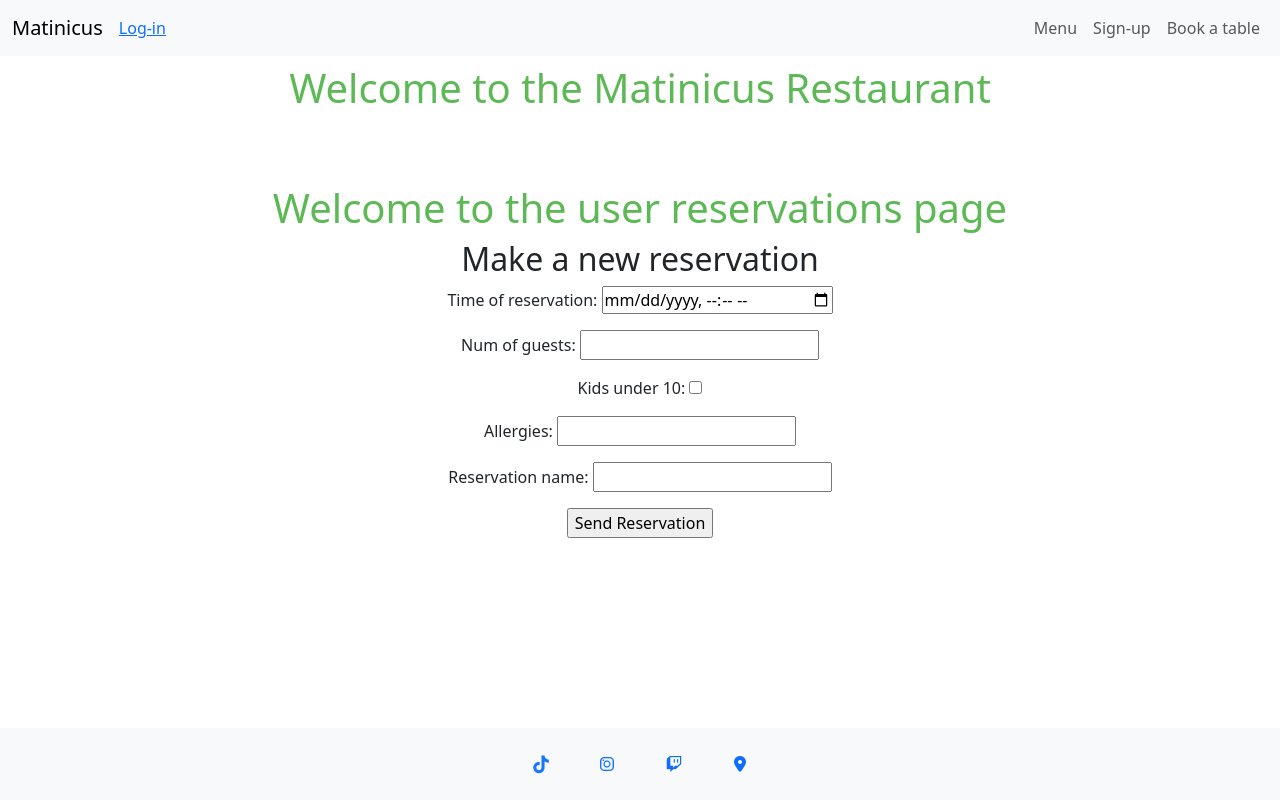
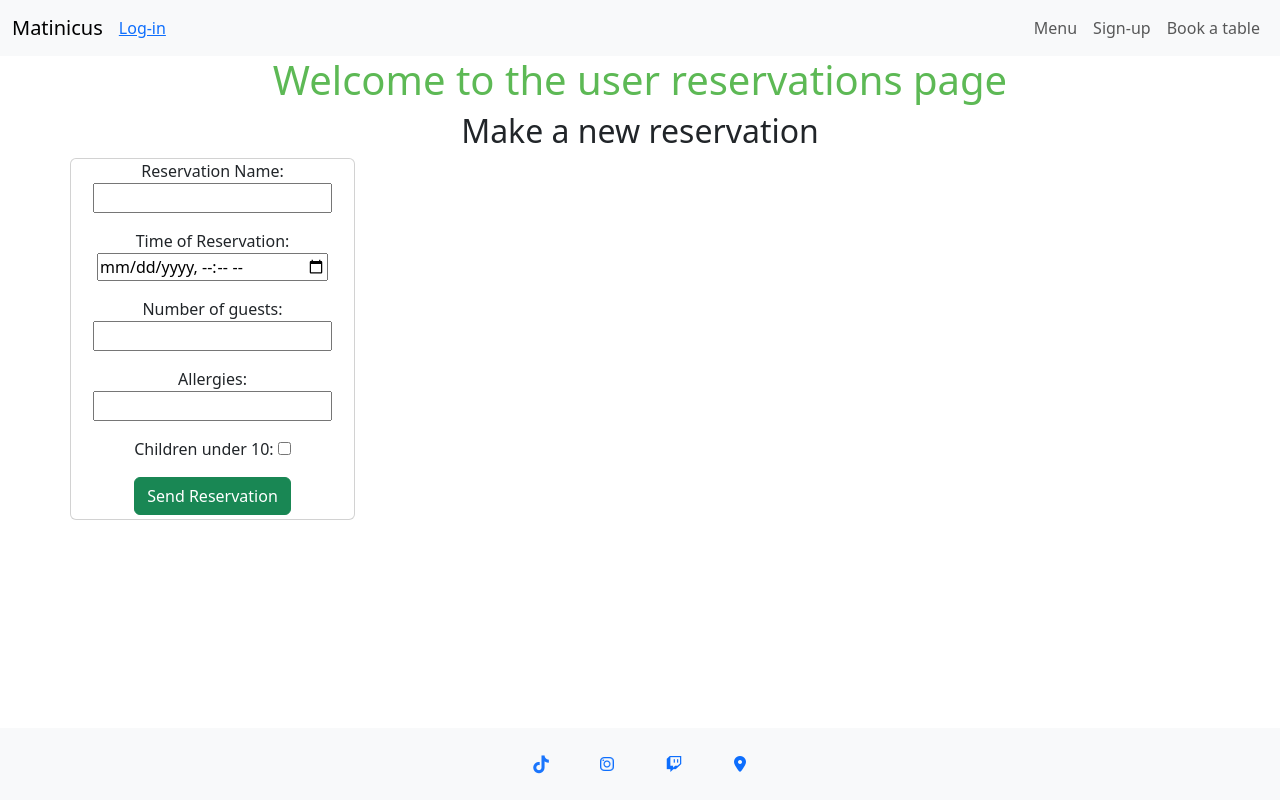
Before and after one commit to DevFabrizio/Fabrizio-Project-Four, a Django app: page /user_booking.html/ in a window 1280 px wide. Run offline with Django 3.2, Linux system fonts and the light colour scheme; some libraries are stand-ins or nearby versions.

Commit message:
style the user reservation form

```diff
--- a/static/css/style.css
+++ b/static/css/style.css
@@ -4,7 +4,6 @@
 
 h1 {
     color: rgb(93, 185, 85);
-    margin-top: 4rem;
 }
 
 /* main section */
--- a/templates/user_booking.html
+++ b/templates/user_booking.html
@@ -2,16 +2,24 @@
 {% block content %}
 <h1 class="text-center ">Welcome to the user reservations page</h1>
 <h2 class="text-center">Make a new reservation</h2>
-<div class="container">
+<div class="container text-center">
     <div class="row">
-        <div class="col-12 text-center">
+        <div class="card col-lg-3">
            <form action="" method="post">
                 {% csrf_token %}
-                {{ form.as_p }}
-                <input type="submit" value="Send Reservation">
+                <label for="reservation_name">Reservation Name:</label>
+                <p  id="reservation_name">{{ form.reservation_name }}</p>
+                <label for="time_of_reservation">Time of Reservation:</label>
+                <p id="time_of_reservation">{{ form.time_of_reservation }}</p>
+                <label for="num_of_guests">Number of guests:</label>
+                <p id="num_of_guests">{{ form.num_of_guests }}</p>
+                <label for="allergies">Allergies:</label>
+                <p id="allergies">{{ form.allergies }}</p>
+                <label for="kids_under_10">Children under 10:</label>
+                <span id="kids_under_10">{{ form.kids_under_10}}</span>
+                <input type="submit" class="btn btn-success mt-3 mb-1" value="Send Reservation">
            </form>
         </div>
-
     </div>
     {% if success_message %}
     <div class="row">
```
